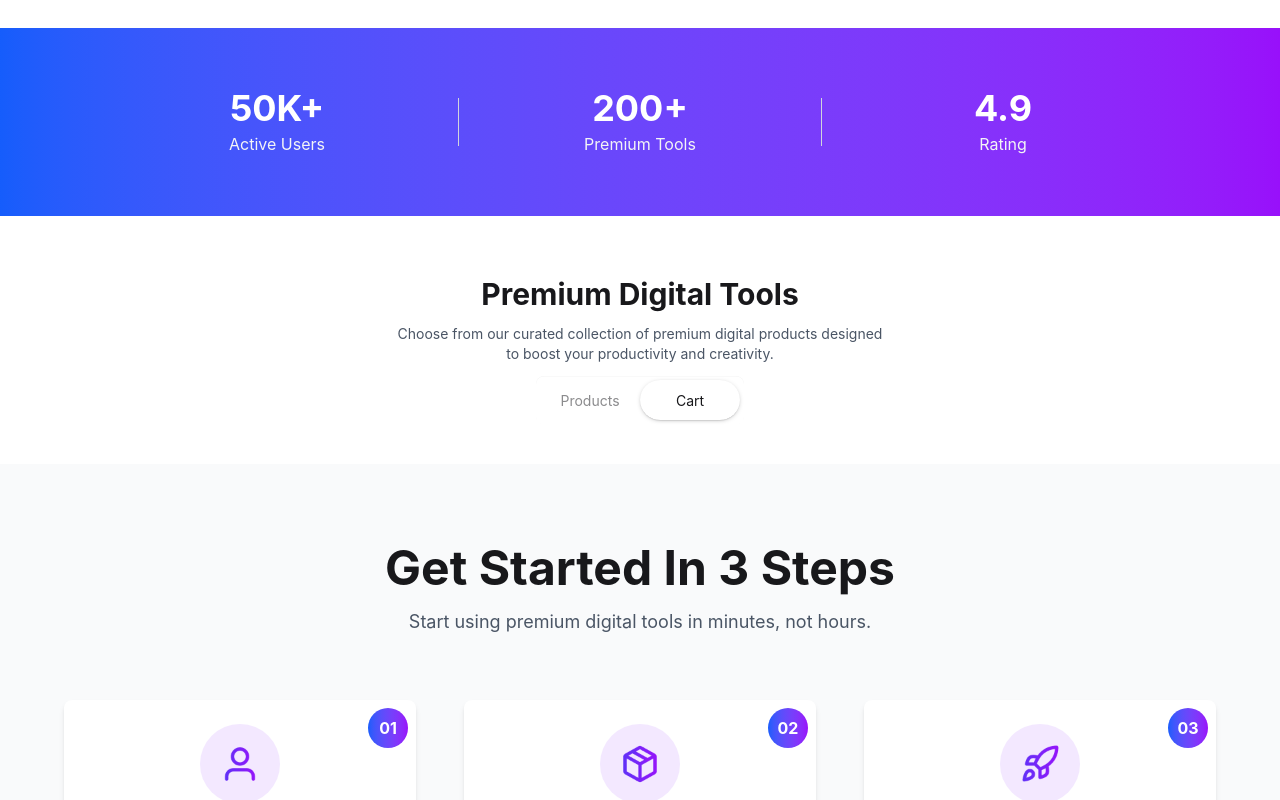
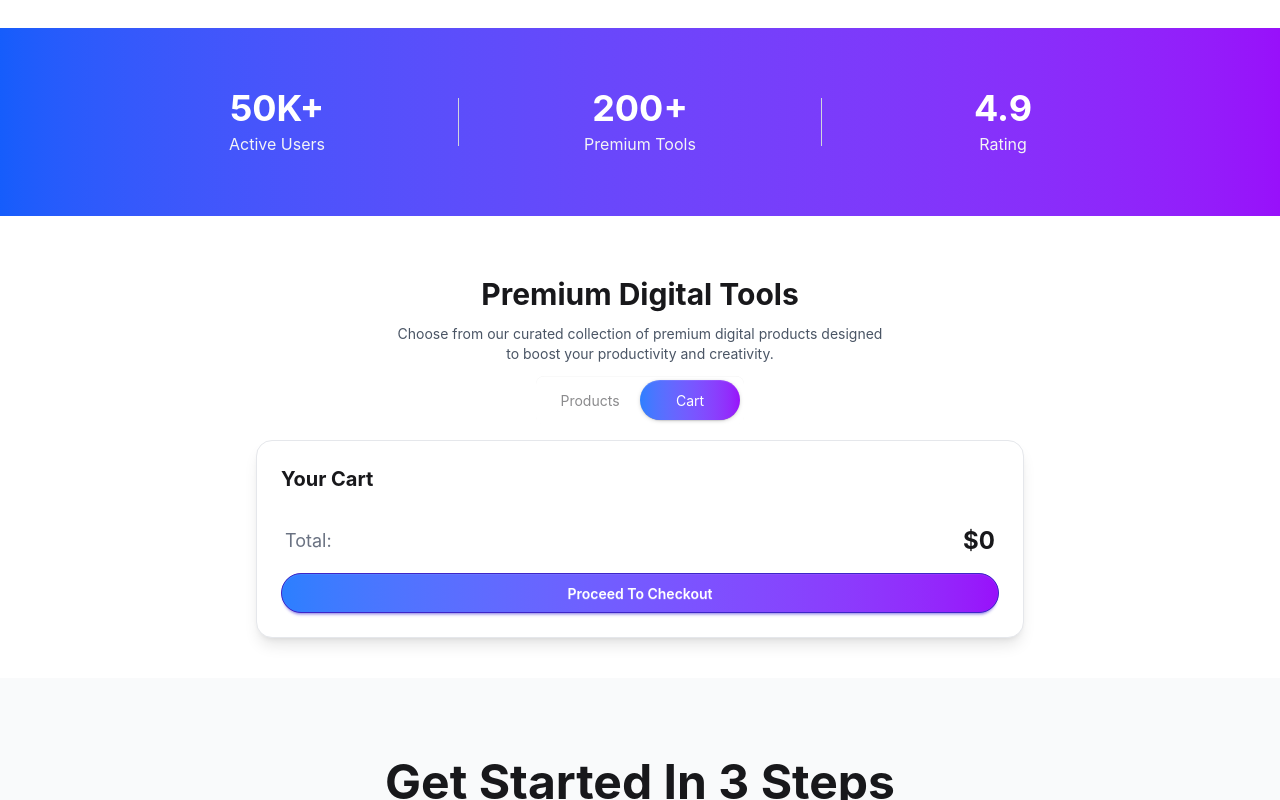
Before and after one commit to IM-Tamim/DigiTools-Platform, a React (Vite) app: page / in a window 1280 px wide. Both pictures are taken after a click on the radio button "Cart". Shown: the part 747-1547 px from the top of the page. Built offline with nearby package versions, Linux system fonts and the light colour scheme.

Commit message:
Cart added

```diff
--- a/src/App.jsx
+++ b/src/App.jsx
@@ -19,6 +19,7 @@ function App() {
   const fetchProducts = fetchPromise();
 
   const [activeTab, setActiveTab] = useState("Products");
+  const [cart, setCart] = useState([]);
   return (
     <>
       <Navbar></Navbar>
@@ -34,9 +35,9 @@ function App() {
         }
       >
         {activeTab === "Products" ? (
-          <Products fetchProducts={fetchProducts}></Products>
+          <Products fetchProducts={fetchProducts} cart={cart} setCart={setCart}></Products>
         ) : (
-          <Cart></Cart>
+          <Cart cart={cart} setCart={setCart}></Cart>
         )}
       </Suspense>
 
--- a/src/Components/Cart.jsx
+++ b/src/Components/Cart.jsx
@@ -1,11 +1,46 @@
-import React from 'react';
+import React from "react";
 
-const Cart = () => {
-    return (
-        <div>
+const Cart = ({ cart, setCart }) => {
+  const total = cart.reduce((sum, item) => sum + item.price, 0);
+  return (
+    <div className="bg-base-100 border border-gray-200 shadow-lg rounded-2xl p-6 max-w-3xl mx-auto my-4 flex flex-col gap-4">
+      <h2 className="text-xl font-bold text-base-content">Your Cart</h2>
 
-        </div>
-    );
+      <div className="flex flex-col gap-3">
+        {cart.map((item) => (
+          <div
+            key={item.id}
+            className="flex items-center gap-4 bg-base-200 rounded-xl px-4 py-3"
+          >
+            <img src={item.icon} alt={item.name} className="w-10 h-10" />
+
+            <div className="flex flex-col flex-1">
+              <span className="font-semibold">{item.name}</span>
+              <span className="text-sm text-gray-500">${item.price}</span>
+            </div>
+
+            <button
+              onClick={() => setCart(cart.filter((i) => i.id !== item.id))}
+              className="text-red-500 text-sm font-medium hover:text-red-900 cursor-pointer"
+            >
+              Remove
+            </button>
+          </div>
+        ))}
+      </div>
+
+      <div className="flex items-center justify-between px-1">
+        <span className="text-lg text-gray-500">Total:</span>
+        <span className="text-2xl font-bold">
+          ${total}
+        </span>
+      </div>
+
+      <button className="btn btn-primary bg-linear-to-r from-blue-500 to-purple-600 w-full rounded-full text-white">
+        Proceed To Checkout
+      </button>
+    </div>
+  );
 };
 
 export default Cart;
--- a/src/Components/Product.jsx
+++ b/src/Components/Product.jsx
@@ -1,10 +1,14 @@
 import React, { useState } from "react";
 import { Check } from "lucide-react";
 
-const Product = ({ product }) => {
+const Product = ({ product, cart, setCart }) => {
   const [isCarted, setIsCarted] = useState(false);
   const handleCartBtn = () => {
     setIsCarted(true);
+    if (cart.find((item) => item.id === product.id)) {
+      return;
+    }
+    setCart([...cart, product]);
   };
   return (
     <div className="card bg-base-100 border border-base-200 shadow-sm rounded-2xl p-5 flex flex-col gap-4 relative">
--- a/src/Components/Products.jsx
+++ b/src/Components/Products.jsx
@@ -1,14 +1,14 @@
 import React, { use } from "react";
 import Product from "./Product";
 
-const Products = ({ fetchProducts }) => {
+const Products = ({ fetchProducts, cart, setCart }) => {
   const products = use(fetchProducts);
 
 
   return (
     <div className="max-w-300 mx-auto p-4 grid grid-cols-1 md:grid-cols-2 lg:grid-cols-3 gap-4">
       {products.map((product) => (
-        <Product key={product.id} product={product}></Product>
+        <Product key={product.id} product={product} cart={cart} setCart={setCart}></Product>
       ))}
     </div>
   );
--- a/src/Components/Tab.jsx
+++ b/src/Components/Tab.jsx
@@ -1,7 +1,6 @@
 import React from 'react';
 
 const Tab = ({ activeTab, setActiveTab }) => {
-  console.log(activeTab)
   return (
     <div className="text-center space-y-3">
       <h1 className="text-3xl font-bold">Premium Digital Tools</h1>
@@ -14,7 +13,9 @@ const Tab = ({ activeTab, setActiveTab }) => {
         <input
           type="radio"
           name="my_tabs_1"
-          className="tab rounded-3xl w-25"
+          className={`tab rounded-3xl w-25 transition-all ${
+            activeTab === 'Products' ? 'bg-linear-to-r from-blue-500 to-purple-600 text-white' : ""
+          }`}
           aria-label="Products"
           onClick={() => setActiveTab('Products')}
           defaultChecked
@@ -22,7 +23,9 @@ const Tab = ({ activeTab, setActiveTab }) => {
         <input
           type="radio"
           name="my_tabs_1"
-          className="tab rounded-3xl w-25"
+          className={`tab rounded-3xl w-25 transition-all ${
+            activeTab === 'Cart' ? 'bg-linear-to-r from-blue-500 to-purple-600 text-white' : ""
+          }`}
           aria-label="Cart"
           onClick={() => setActiveTab('Cart')}
         />
```
